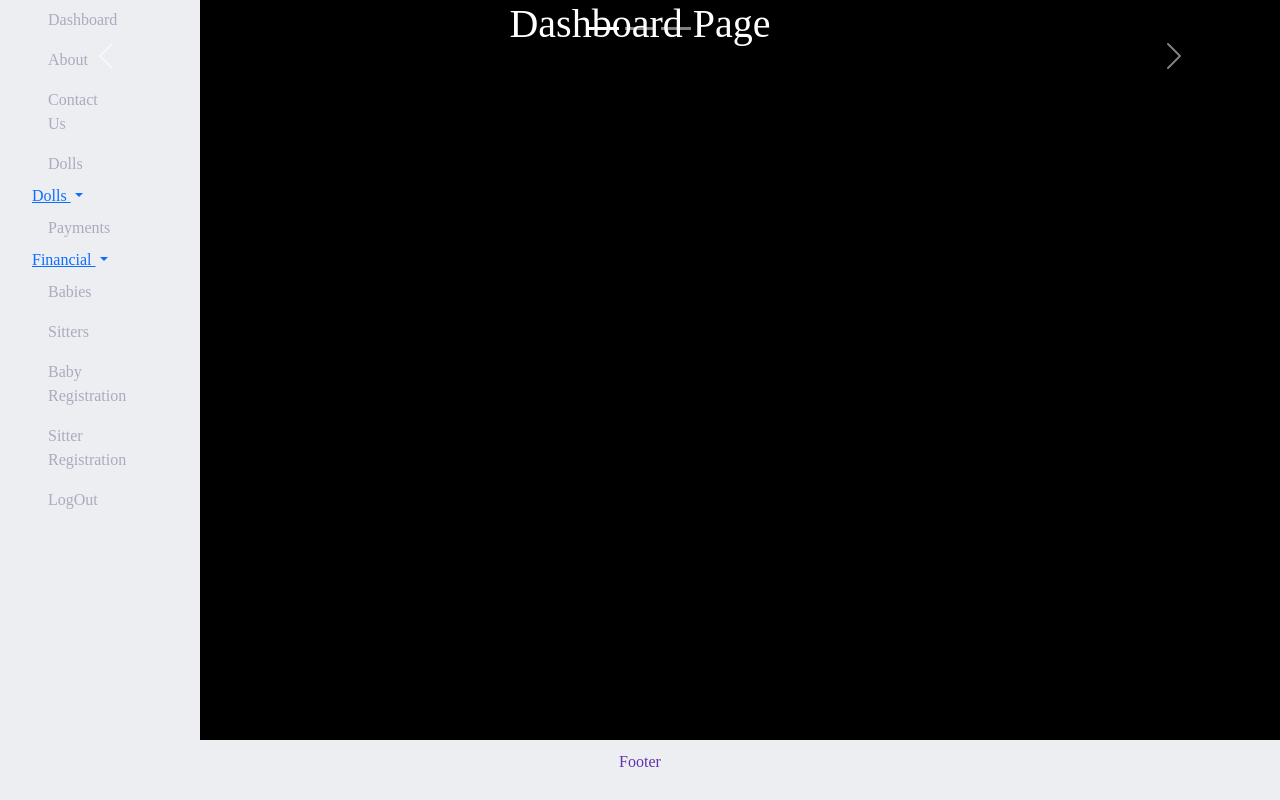
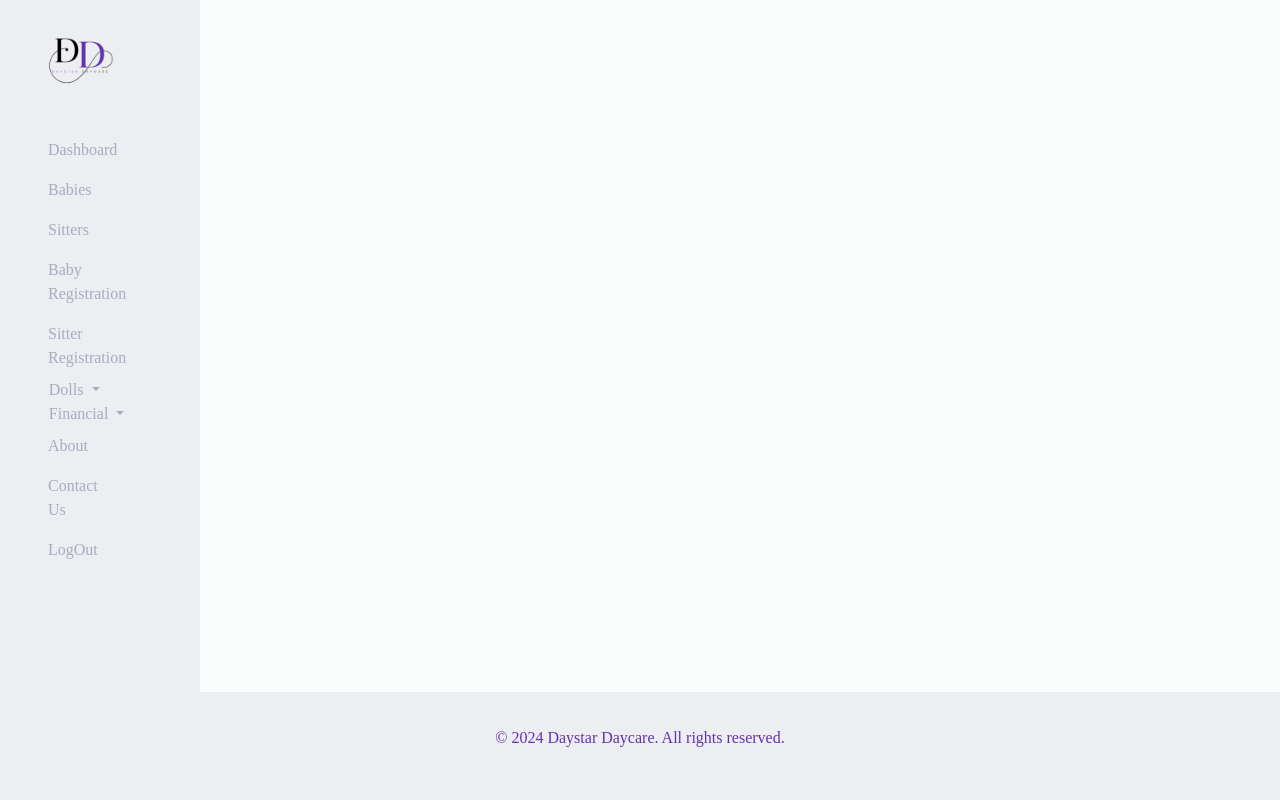
Before and after one commit to AkramMpagi/Daystar_Daycare, a Django app: page /home/ in a window 1280 px wide. Run offline with Django 5.2, Linux system fonts and the light colour scheme; some libraries are stand-ins or nearby versions.

Commit message:
Navigation Bar Inline

```diff
--- a/daystarApp/static/css/navbar.css
+++ b/daystarApp/static/css/navbar.css
@@ -5,7 +5,7 @@
 }
 
 body {
-  background-color: black !important;
+  background-color: #edeef22b !important;
   color: white !important;
   font-family: Netflix Sans !important;
 }
@@ -29,8 +29,10 @@ li a {
   }
 
   ul {
+    /* border: 1px solid red; */
     list-style-type: none;
     margin: 0;
+    margin-top: 10% !important;
     padding: 0;
     width: 200px;
     background-color: #EDEEF2;
@@ -66,3 +68,11 @@ li a {
     width: 100%;
     position: fixed;
   }
+
+  .logo img {
+    width: 100px !important;
+    height: 100px !important;
+    margin-top: 10px;
+    margin-left: 30px;
+    /* z-index: 3; */
+  }
--- a/daystarApp/templates/base.html
+++ b/daystarApp/templates/base.html
@@ -16,15 +16,30 @@
 </head>
 <body>
    <nav>
+    <div class="logo">
+        <img src="{% static 'images/logos/logo1.png' %}" alt="">
+        <!-- <img src="{% static 'images/logo2.png' %}" alt=""> -->
+
+    </div>
     <ul>
         <li><a href="{% url 'home' %}"><i class="fas fa-login"></i>Dashboard</a></li>
-        <li><a href="{% url 'about' %}">About</a></li>
-        <li><a href="{% url 'contact' %}">Contact Us</a></li>
-        <li><a href="{% url 'dolls' %}">Dolls</a></li>
+
+        <!-- <li><a href="{% url 'dolls' %}">Dolls</a></li> -->
 
 
+
+
+
+
+
+
+
+        <li><a href="{% url 'baby' %}">Babies</a></li>
+        <li><a href="{% url 'sitters' %}">Sitters</a></li>
+        <li><a href="{% url 'baby_registration' %}">Baby Registration</a></li>
+        <li><a href="{% url 'sitter_registration' %}">Sitter Registration</a></li>
         <div class="dropdown">
-          <a href="" class="dropdown-toggle"  data-bs-toggle="dropdown" aria-expanded="false">
+          <a href="" class="dropdown-toggle"  data-bs-toggle="dropdown" aria-expanded="false" style="text-decoration: none; margin-left: 10%; color: #A7ADBD; margin-bottom: 10px;">
             Dolls
           </a>
           <ul class="dropdown-menu dropdown-menu-dark">
@@ -44,11 +59,11 @@
 
 
 
-        <li><a href="{% url 'payment' %}">Payments</a></li>
+        <!-- <li><a href="{% url 'payment' %}">Payments</a></li> -->
 
 
         <div class="dropdown">
-          <a href="" class="dropdown-toggle"  data-bs-toggle="dropdown" aria-expanded="false">
+          <a href="" class="dropdown-toggle"  data-bs-toggle="dropdown" aria-expanded="false" style="text-decoration: none; margin-left: 10%;     color: #A7ADBD;">
             Financial
           </a>
           <ul class="dropdown-menu dropdown-menu-dark">
@@ -62,16 +77,8 @@
             <li><a class="dropdown-item" href="#">Separated link</a></li> -->
           </ul>
         </div>
-
-
-
-
-
-
-        <li><a href="{% url 'baby' %}">Babies</a></li>
-        <li><a href="{% url 'sitters' %}">Sitters</a></li>
-        <li><a href="{% url 'baby_registration' %}">Baby Registration</a></li>
-        <li><a href="{% url 'sitter_registration' %}">Sitter Registration</a></li>
+        <li><a href="{% url 'about' %}">About</a></li>
+        <li><a href="{% url 'contact' %}">Contact Us</a></li>
         <li><a href="{% url 'logout' %}">LogOut</a></li>
 
       </ul>
@@ -82,7 +89,10 @@
     {% endblock %}
 
     <footer>
-        <p>Footer</p>
+      <br>
+      <p>&copy; 2024 Daystar Daycare. All rights reserved.</p>
+      <br>
+
       </footer>
       <script src="https://cdn.jsdelivr.net/npm/bootstrap@5.2.3/dist/js/bootstrap.bundle.min.js" integrity="sha384-kenU1KFdBIe4zVF0s0G1M5b4hcpxyD9F7jL+jjXkk+Q2h455rYXK/7HAuoJl+0I4" crossorigin="anonymous"></script>
 
--- a/daystarApp/templates/daystarApp/index.html
+++ b/daystarApp/templates/daystarApp/index.html
@@ -1,53 +1,97 @@
 {% extends 'base.html' %}
 {% load static %}
 {% block content %}
-  <center>
-    <h1>
-        Dashboard Page
-      </h1>
 
-  </center>
+{% for message in messages %}
 
-  {% for message in messages %}
-  <div class="alert alert-success" role="alert">
-      {{ message }}
+
+    <div class="container alert alert-success alert-dismissible fade show" style="width: 450px; margin-right: 50px !important;" role="alert">
+      <strong>{{message}}</strong>
+      <button type="button" class="btn-close" data-bs-dismiss="alert" aria-label="Close"></button>
+    </div>
+  {% endfor %}
+
+
+  <!-- <div class="card mb-3" style="max-width: 540px;">
+    <div class="row g-0">
+      <div class="col-md-4">
+        <img src="..." class="img-fluid rounded-start" alt="...">
+      </div>
+      <div class="col-md-8">
+        <div class="card-body">
+          <h5 class="card-title">Card title</h5>
+          <p class="card-text">This is a wider card with supporting text below as a natural lead-in to additional content. This content is a little bit longer.</p>
+          <p class="card-text"><small class="text-muted">Last updated 3 mins ago</small></p>
+        </div>
+      </div>
+    </div>
   </div>
-  {% endfor %}
+
+
+  <div class="card mb-3" style="max-width: 540px;">
+    <div class="row g-0">
+      <div class="col-md-4">
+        <img src="..." class="img-fluid rounded-start" alt="...">
+      </div>
+      <div class="col-md-8">
+        <div class="card-body">
+          <h5 class="card-title">Card title</h5>
+          <p class="card-text">This is a wider card with supporting text below as a natural lead-in to additional content. This content is a little bit longer.</p>
+          <p class="card-text"><small class="text-muted">Last updated 3 mins ago</small></p>
+        </div>
+      </div>
+    </div>
+  </div> -->
 
 
 
 
-<div class="container-fluid">
-  <div id="carouselExampleIndicators" class="carousel slide">
-    <div class="carousel-indicators">
-      <button type="button" data-bs-target="#carouselExampleIndicators" data-bs-slide-to="0" class="active" aria-current="true" aria-label="Slide 1"></button>
-      <button type="button" data-bs-target="#carouselExampleIndicators" data-bs-slide-to="1" aria-label="Slide 2"></button>
-      <button type="button" data-bs-target="#carouselExampleIndicators" data-bs-slide-to="2" aria-label="Slide 3"></button>
-    </div>
-    <!-- <div class="carousel-inner">
-      <div class="carousel-item active">
-        <img src="{% static 'images/daystar-daycare1.jpg' %}" class="d-block w-100" alt="...">
-      </div>
-      <div class="carousel-item">
-        <img src="{% static 'images/daystar-daycare2.jpg' %}" class="d-block w-100" alt="...">
-      </div>
-      <div class="carousel-item">
-        <img src="{% static 'images/daystar-daycare3.jpg' %}" class="d-block w-100" alt="...">
-      </div>
-    </div> -->
-    <button class="carousel-control-prev" type="button" data-bs-target="#carouselExampleIndicators" data-bs-slide="prev">
-      <span class="carousel-control-prev-icon" aria-hidden="true"></span>
-      <span class="visually-hidden">Previous</span>
-    </button>
-    <button class="carousel-control-next" type="button" data-bs-target="#carouselExampleIndicators" data-bs-slide="next">
-      <span class="carousel-control-next-icon" aria-hidden="true"></span>
-      <span class="visually-hidden">Next</span>
-    </button>
-  </div>
 
 
 
-</div>
+
+
+
+
+
+
+
+
+
+
+
+
+
+
+
+
+
+
+
+
+
+
+
+
+  <script>
+    // Wait for the document to load
+    document.addEventListener('DOMContentLoaded', function () {
+      // Get all the alert elements with class 'alert-dismissible'
+      var alertElements = document.querySelectorAll('.alert-dismissible');
+
+      // Loop through each alert element
+      alertElements.forEach(function(alertElement) {
+        // Set timeout to close the alert after 5 seconds
+        setTimeout(function() {
+          alertElement.classList.remove('show'); // Remove the 'show' class to hide the alert
+        }, 3000);
+      });
+    });
+  </script>
+
+
+
+
 
 
 {% endblock %}
--- a/daystarApp/urls.py
+++ b/daystarApp/urls.py
@@ -22,6 +22,8 @@ urlpatterns = [
     path('', views.login_user, name='login'),
     path('logout/', views.logout_user, name='logout')
 
+#  path('logout/', auth_views.LogoutView.as_view(template_name = 'products/logout.html'), name = 'logout' ),
+
 
 
 
```
Also changed, not shown: daystarApp/templates/daystarApp/logout.html (added, +12 -0 lines), daystarApp/static/images/logos/logo1.png (added), daystarApp/static/images/logos/logo2.png (added), db.sqlite3.
